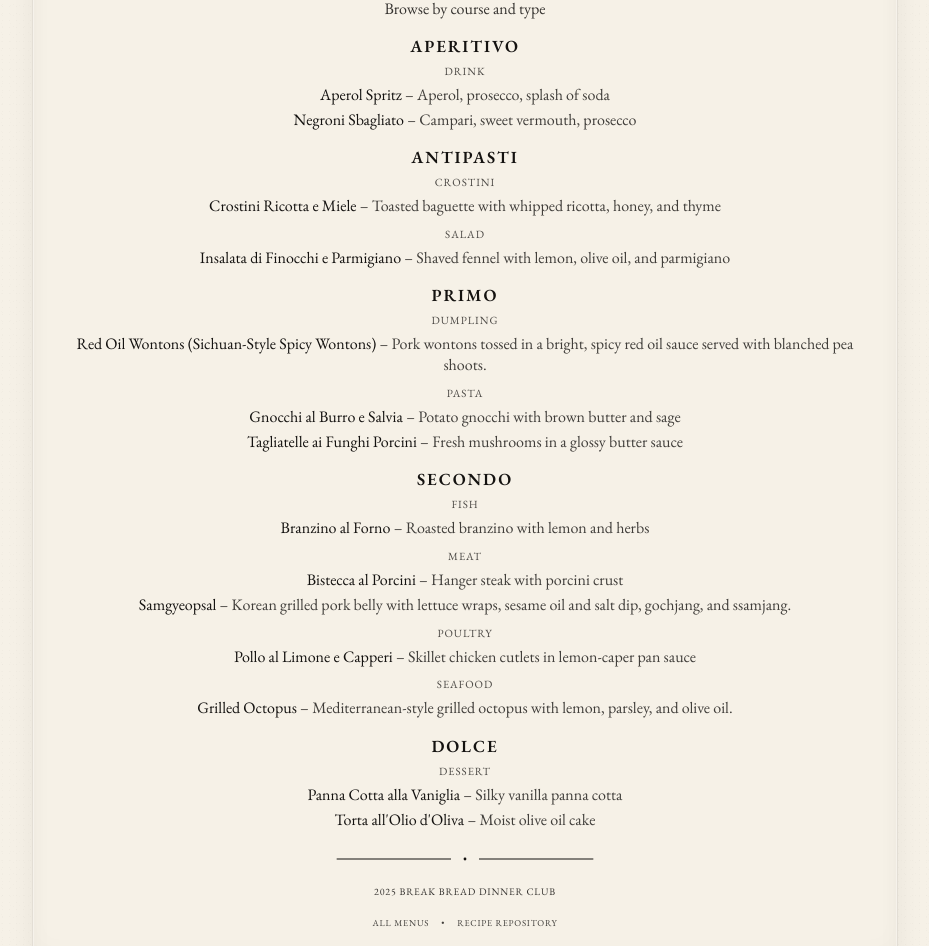
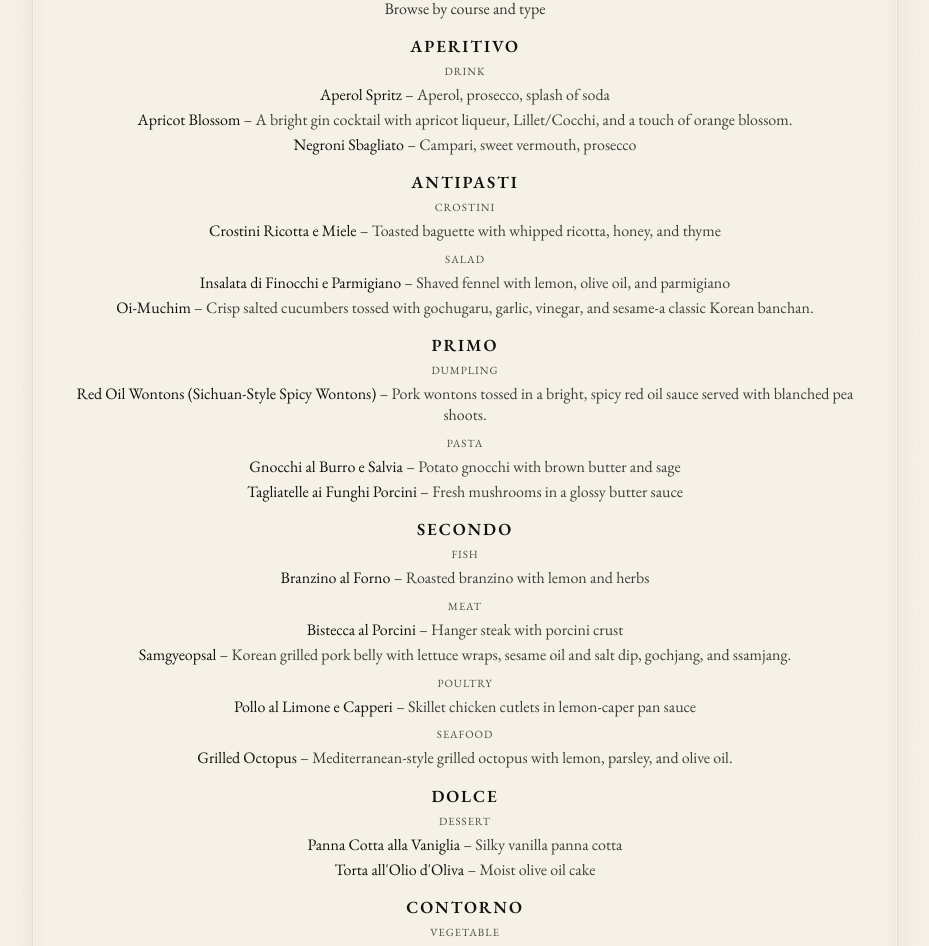
Before and after one commit to enricobautista/dinner-club, a Next.js app: page /recipes in a window 1280 px wide. Shown: the part 177-1123 px from the top of the page, without its empty margins (175-1104 px from the left). Built offline with nearby package versions, Linux system fonts and the light colour scheme.

Commit message:
added menu items and recipes to 2025-11-08

```diff
--- a/data/menus.ts
+++ b/data/menus.ts
@@ -36,28 +36,41 @@ export const menus: Menu[] = [
     cost: 18,
     courses: [
       {
-        heading: "Aperitivo",
+        heading: "Aperitivi",
         items: [
-          { name: "Negroni Sbagliato", recipeSlug: "negroni-sbagliato", blurb: "Bittersweet, citrusy, and lightly effervescent" }
+          { name: "Negroni Sbagliato", recipeSlug: "negroni-sbagliato", blurb: "Bittersweet, citrusy, and lightly effervescent" },
+          { name: "Apricot Blossom", recipeSlug: "apricot-blossom", blurb: "gin, apricot, Lillet/Cocchi, orange blossom" },
+        ]
+      },
+      {
+        heading: "Antipasto",
+        items: [
+          { name: "Oi-Muchim (Korean Cucumber Salad)", recipeSlug: "oi-muchim", blurb: "crisp cucumbers with gochugaru, sesame, vinegar" },
         ]
       },
       {
         heading: "Primo",
         items: [
-          { name: "Red Oil Wontons", recipeSlug: "red-oil-wontons", blurb: "Sichuan-style wontons with chili oil and pea shoots" }
+          { name: "Red Oil Wontons", recipeSlug: "red-oil-wontons", blurb: "Sichuan-style wontons with chili oil and pea shoots" },
+        ]
+      },
+      {
+        heading: "Contorno",
+        items: [
+          { name: "Roasted Butternut Squash", recipeSlug: "roasted-butternut-squash", blurb: "garlic & herb roasted squash" },
         ]
       },
       {
         heading: "Secondi",
         items: [
           { name: "Samgyeopsal", recipeSlug: "samgyeopsal", blurb: "Korean grilled pork belly with lettuce wraps." },
-          { name: "Grilled Octopus", recipeSlug: "grilled-octopus", blurb: "Mediterranean-style with lemon, parsley, olive oil." }
+          { name: "Grilled Octopus", recipeSlug: "grilled-octopus", blurb: "Mediterranean-style with lemon, parsley, olive oil." },
         ]
       },
       {
         heading: "Dolce",
         items: [
-          { name: "Cheesecake", blurb: "Simple, classic slice" } // no recipeSlug on purpose
+          { name: "Cheesecake", blurb: "Simple, classic slice" },
         ]
       }
     ]
--- a/data/recipes.ts
+++ b/data/recipes.ts
@@ -334,6 +334,73 @@ export const recipes: Recipe[] = [
       "Serve: transfer wontons and pea shoots to the sauce bowl, toss gently to coat, and serve hot."
     ]
   },
+  {
+    slug: "apricot-blossom",
+    title: "Apricot Blossom",
+    course: "Aperitivo",
+    type: "drink",
+    blurb: "A bright gin cocktail with apricot liqueur, Lillet/Cocchi, and a touch of orange blossom.",
+    ingredients: [
+      "2 oz London Dry Gin (or Hendrick's for a softer floral base)",
+      "3/4 oz apricot liqueur (e.g., Giffard Abricot or Bols Apricot Brandy)",
+      "1/2 oz Lillet Blanc or Cocchi Americano",
+      "2 drops orange blossom water (optional)",
+      "ice"
+    ],
+    steps: [
+      "Chill a glass.",
+      "Add gin, apricot liqueur, Lillet/Cocchi, and orange blossom water to a mixing glass with ice.",
+      "Stir until well chilled and silky, then strain into the chilled glass.",
+      "Serve straight up."
+    ]
+  },
+  {
+    slug: "oi-muchim",
+    title: "Oi-Muchim",
+    course: "Antipasti",
+    type: "salad",
+    blurb: "Crisp salted cucumbers tossed with gochugaru, garlic, vinegar, and sesame-a classic Korean banchan.",
+    ingredients: [
+      "cucumbers, thinly sliced",
+      "coarse salt (for salting)",
+      "gochugaru (Korean red pepper flakes)",
+      "rice vinegar",
+      "sugar",
+      "sesame oil",
+      "toasted sesame seeds"
+    ],
+    steps: [
+      "Toss sliced cucumbers with a light sprinkle of coarse salt and let sit 10-15 minutes until they release some liquid.",
+      "Drain and gently squeeze; pat dry.",
+      "In a bowl, mix gochugaru, rice vinegar, a little sugar, and a splash of sesame oil.",
+      "Add cucumbers and toss to coat. Adjust seasoning to taste.",
+      "Finish with toasted sesame seeds and serve right away or chill briefly."
+    ]
+  },
+  {
+    slug: "roasted-butternut-squash",
+    title: "Roasted Butternut Squash with Garlic & Herbs",
+    course: "Contorno",
+    type: "vegetable",
+    blurb: "Roasted butternut squash with garlic, rosemary, thyme, and sage finished with parsley.",
+    ingredients: [
+      "1 butternut squash (~3 lb), peeled, seeded, cut into 1-inch cubes",
+      "olive oil (about 3 Tbsp)",
+      "fresh rosemary, minced (about 1 Tbsp)",
+      "fresh thyme, minced (about 1 Tbsp)",
+      "fresh sage, minced (about 1 Tbsp)",
+      "salt and black pepper",
+      "garlic, minced (about 1 Tbsp)",
+      "fresh parsley, minced (about 2½ Tbsp)"
+    ],
+    steps: [
+      "Heat oven to 400°F and lightly oil a rimmed baking sheet.",
+      "Toss squash with olive oil, rosemary, thyme, sage, salt, and pepper; spread in an even layer.",
+      "Roast 20 minutes, then add garlic and toss.",
+      "Roast 10-20 minutes more until tender; broil 1-3 minutes for extra browning if desired.",
+      "Finish with parsley and serve warm."
+    ]
+  },
 ];
 
 export function getRecipe(slug?: string) {
```
